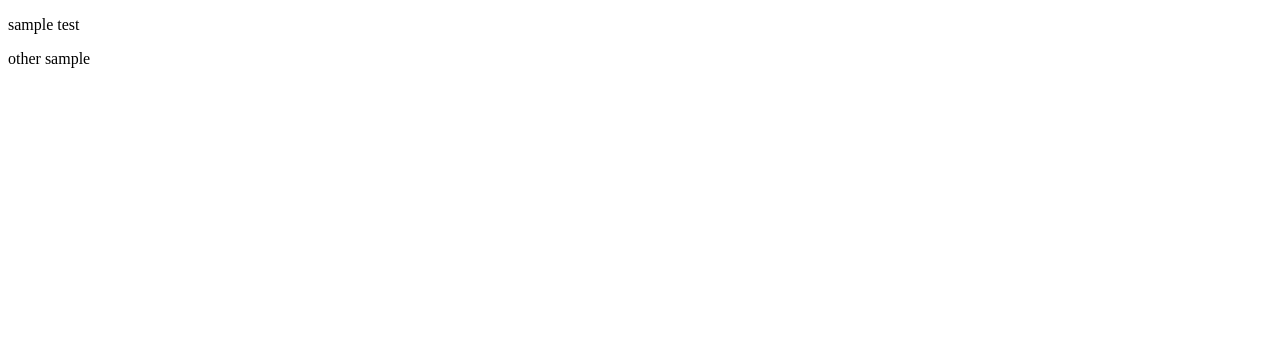
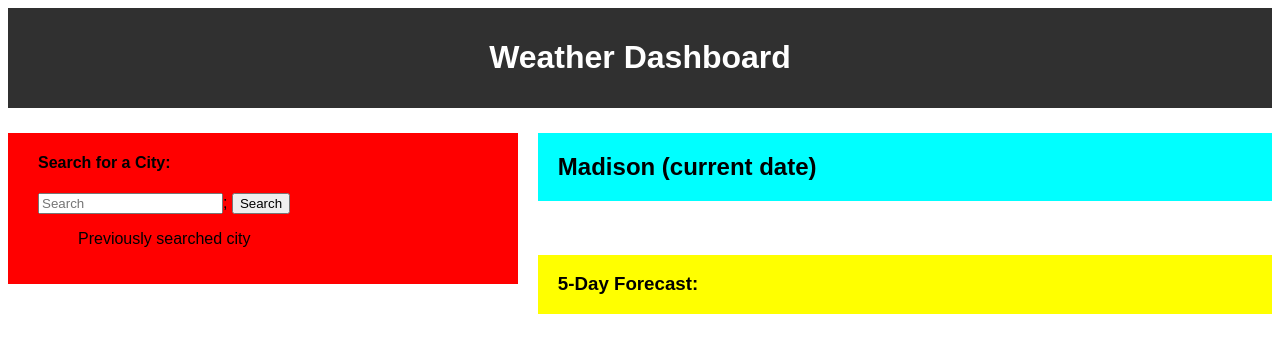
Before and after one commit to frostyausty/WeatherDashboard, a plain HTML site: page index.html in a window 1280 px wide. Drawn offline with Linux system fonts and the light colour scheme; no server answers.

Commit message:
added html and css for page layout

```diff
--- a/assets/style.css
+++ b/assets/style.css
@@ -1,8 +1,58 @@
-.main {
+#grid {
     display: grid;
-    grid-template-columns: 30%, 70%;
+    grid-template-columns: 20%, 20%, 20%, 20%, 20%;
+    grid-template-rows: 20%, 20%, 20%, 20%, 20%;
 }
 
-.searchContainer {
-    grid-template-columns: 2;
+#header {
+    display: grid;
+    grid-area: 1 / 1 / 2 / 6;
 }
+
+#search {
+    grid-area: 2 / 1 / 6 / 2;
+    background-color: red;
+    margin-right: 20px;
+    padding-left: 30px;
+    padding-bottom: 20px;
+}
+
+.search-history li {
+    list-style: none;
+}
+
+
+#searchBar {
+    display: inline-block;
+}
+#button {
+    display: inline-block;
+}
+
+#current {
+    grid-area: 2 / 2 / 4 / 4;
+    background-color: aqua;
+    padding-left: 20px;
+}
+
+#future {
+    grid-area: 5 / 2 / 7 / 4;
+    background-color: yellow;
+    padding-left: 20px;
+}
+
+.header {
+    background-color: #303030;
+    margin-bottom: 25px;
+    font-family:Gill Sans Extrabold, sans-serif;
+}
+
+.header h1 {
+    color: #FFFFFF;
+    text-align: center;
+    padding: 10px
+}
+
+main div{
+    font-family:Gill Sans Extrabold, sans-serif;
+}
--- a/index.html
+++ b/index.html
@@ -3,20 +3,44 @@
 <head>
     <meta charset="UTF-8">
     <meta name="viewport" content="width=device-width, initial-scale=1.0">
+    <link rel="stylesheet" href="./assets/style.css"/>
     <title>Weather Dashboard</title>
 </head>
 <body>
-    <main class="main">
-        <div class="searchContainer">
-            <p>sample test</p>
+    <header>
+        <div class="header" id="header">
+            <h1>Weather Dashboard</h1>
         </div>
-        <div class="weatherContainer">
-            <p>other sample</p>
+    </header>
+    <main id="grid">
+        <div id="search">
+            <h4>Search for a City:</h4>
+                <form id="searchBar">
+                    <input type="text" placeholder="Search" name="Search">;
+                </form>
+                <button id ="button">
+                    Search
+                </button>
+                <ul class="search-history">
+                    <li>Previously searched city</li>
+                </ul>
+        </div>
+
+        <div class="currentWeather" id="current">
+            <h2>Madison (current date)</h2>
+                <div class ="current-box">
+
+                </div>
+        </div>
+
+        <div class="forecast" id="future">
+            <h3>5-Day Forecast:</h3>
+                <div class="forecast-box">
+
+                </div>
         </div>
 
     </main>
-
-
     <script src="./assets/script.js"></script>
 </body>
 </html>
```
